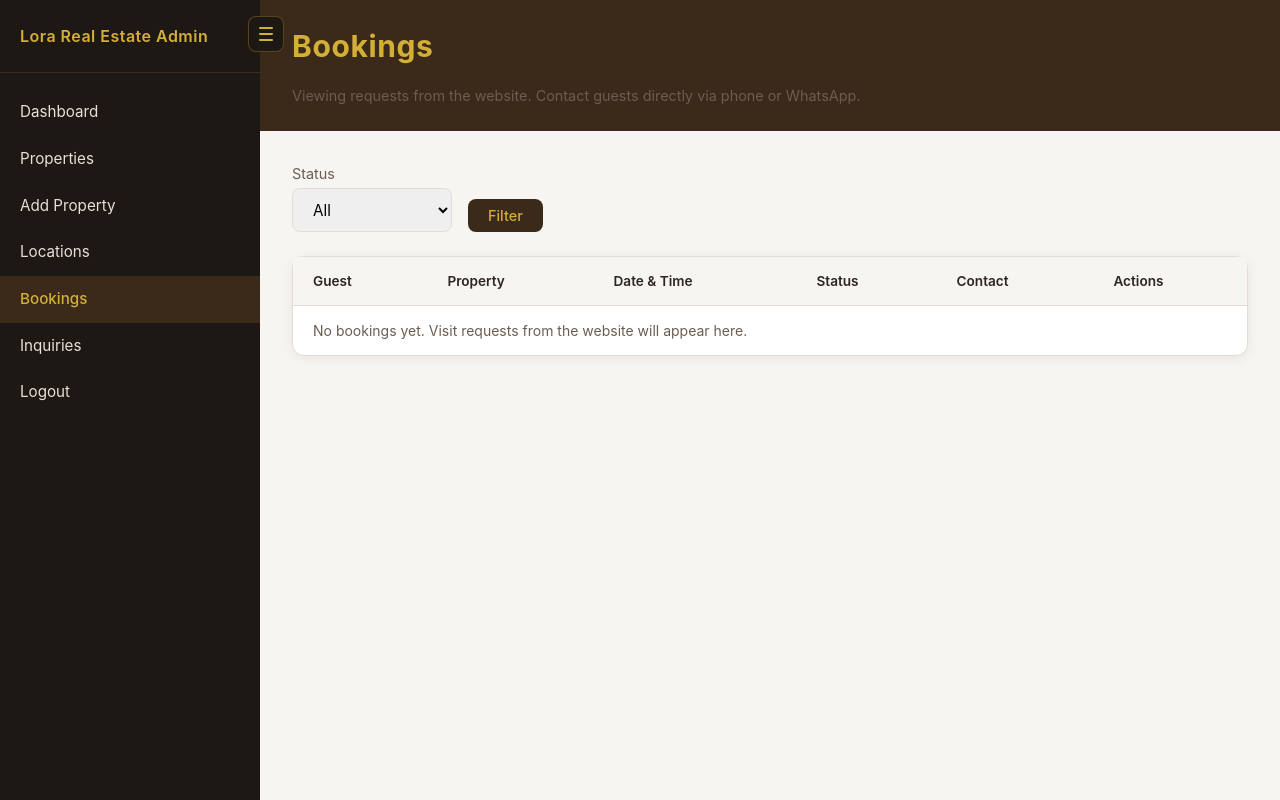
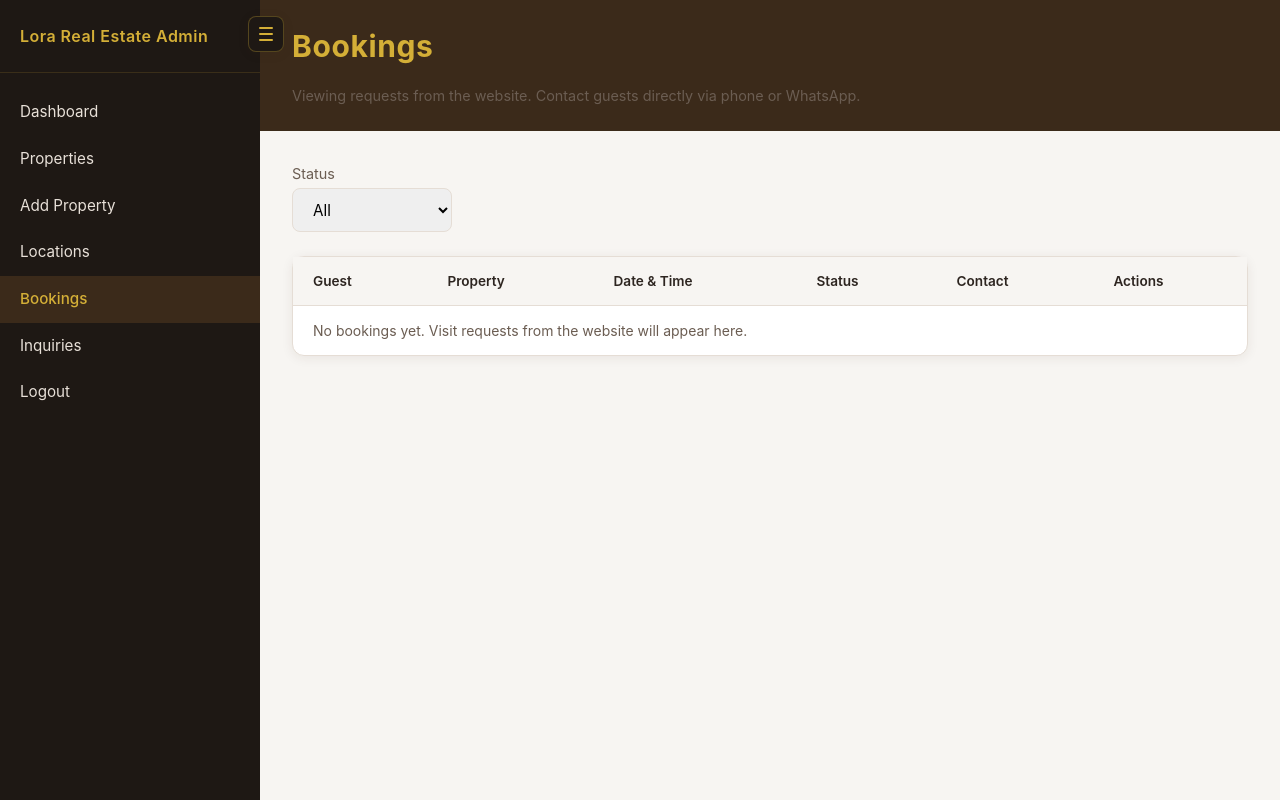
Before and after one commit to Collins44-mark/lorarealestate, a Django app: page /admin/bookings/ in a window 1280 px wide. Run offline with Django 5.2, Linux system fonts and the light colour scheme; the visitor is signed in with stand-in values (Sample User, id 1); data that the repository does not hold is empty; parts of the project's set-up code (start-up, migrations or seed data) failed here and were passed over.

Commit message:
Bookings: auto-filter on status select, remove Filter button
Co-authored-by: Cursor <cursoragent@cursor.com>

```diff
--- a/backend/config/templates/lora_admin/bookings.html
+++ b/backend/config/templates/lora_admin/bookings.html
@@ -8,19 +8,15 @@
 </div>
 
 <div class="filter-bar bookings-filter">
-  <form method="get" class="filter-form filter-form-inline">
+  <form method="get" class="filter-form filter-form-inline" id="bookingsFilterForm">
     <div class="filter-group">
       <label for="status">Status</label>
-      <select name="status" id="status" class="form-input form-select">
+      <select name="status" id="status" class="form-input form-select" onchange="this.form.submit()">
         <option value="">All</option>
         {% for val, label in status_choices %}
         <option value="{{ val }}" {% if status_filter == val %}selected{% endif %}>{{ label }}</option>
         {% endfor %}
       </select>
-    </div>
-    <div class="filter-group">
-      <label>&nbsp;</label>
-      <button type="submit" class="btn btn-primary">Filter</button>
     </div>
   </form>
 </div>
```
